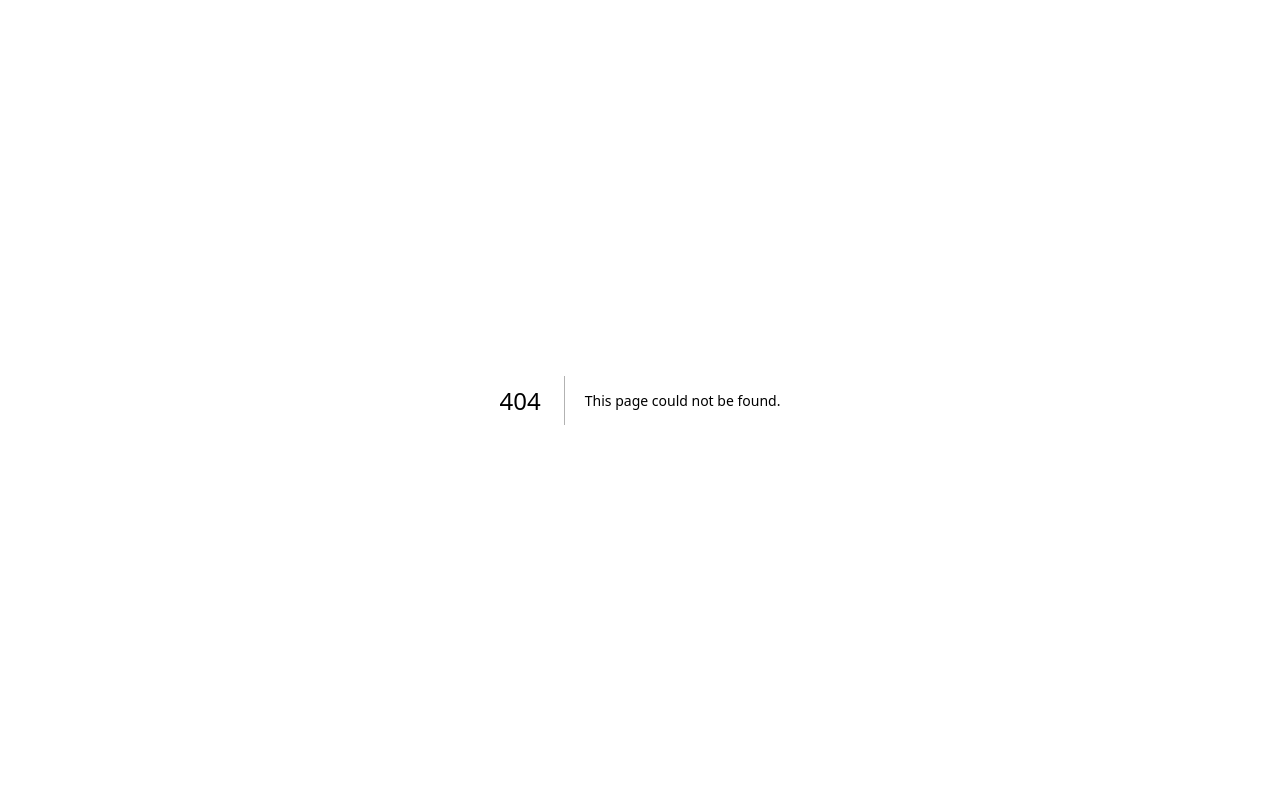
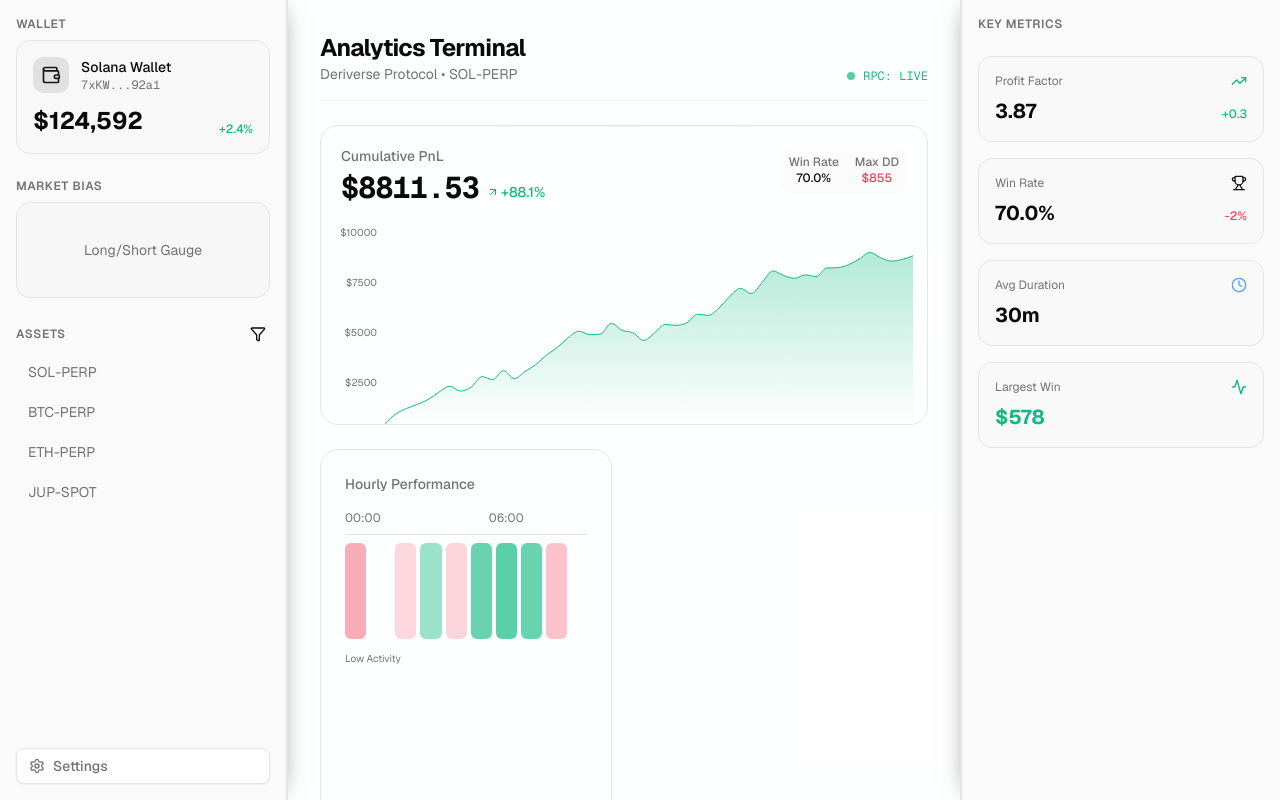
Before and after one commit to sudoKrishna/dashboard, a Next.js app: page /dashboard in a window 1280 px wide. Before the commit this address had no page. Built offline with nearby package versions, Linux system fonts and the light colour scheme.

Commit message:
dashboard

```diff
--- /dev/null
+++ b/app/dashboard/layout.tsx
@@ -0,0 +1,31 @@
+import React from "react";
+import { LeftSidebar } from "@/components/layout/LeftSidebar";
+import { RightSidebar } from "@/components/layout/RightSidebar";
+
+export default function DashboardLayout({
+    children,
+}: {
+    children: React.ReactNode;
+}) {
+    return (
+        <div className="flex h-screen w-full bg-background overflow-hidden text-foreground antialiased selection:bg-gain/20 selection:text-gain font-sans">
+            {/* Left Sidebar */}
+            <div className="hidden md:block w-72 flex-shrink-0 border-r border-sidebar-border shadow-[4px_0_24px_-12px_rgba(0,0,0,0.5)] z-20">
+                <LeftSidebar />
+            </div>
+
+            {/* Main Content (Center) */}
+            <main className="flex-1 overflow-y-auto no-scrollbar relative flex flex-col bg-background/50">
+                {/* Optional Header can go here */}
+                <div className="p-6 md:p-8 max-w-7xl mx-auto w-full flex flex-col gap-6">
+                    {children}
+                </div>
+            </main>
+
+            {/* Right Sidebar */}
+            <div className="hidden xl:block w-80 flex-shrink-0 border-l border-sidebar-border shadow-[-4px_0_24px_-12px_rgba(0,0,0,0.5)] z-20">
+                <RightSidebar />
+            </div>
+        </div>
+    );
+}
--- /dev/null
+++ b/app/dashboard/page.tsx
@@ -0,0 +1,107 @@
+"use client";
+
+import { useSolanaTrades } from "@/hooks/useSolanaTrades";
+import { useTradingAnalytics } from "@/hooks/useTradingAnalytics";
+import { useDashboardStore } from "@/hooks/useDashboardStore";
+import { EquityCurve } from "@/components/analytics/EquityCurve";
+import { TradingHeatmap } from "@/components/analytics/TradingHeatmap";
+import { TradeTable } from "@/components/journal/TradeTable";
+import { ArrowUpRight, ArrowDownRight, Loader2 } from "lucide-react";
+
+export default function DashboardPage() {
+    const { walletAddress } = useDashboardStore(); // In real app, derived from wallet adapter
+    // Mock user for now if not connected
+    const dummyAddress = walletAddress || "7xKW...92a1";
+
+    const { trades, isLoading } = useSolanaTrades(dummyAddress);
+    const { cumulativePnL, metrics } = useTradingAnalytics(trades || []);
+
+    if (isLoading && !trades?.length) {
+        return <div className="h-full flex items-center justify-center"><Loader2 className="animate-spin w-8 h-8 text-primary" /></div>;
+    }
+
+    const { totalPnL, winRate, maxDrawdown, profitFactor } = metrics;
+    const isPositive = totalPnL >= 0;
+
+    return (
+        <div className="flex flex-col gap-6 h-full text-foreground">
+            {/* Header Section */}
+            <div className="flex items-end justify-between border-b border-border/50 pb-4">
+                <div>
+                    <h1 className="text-2xl font-bold tracking-tight text-foreground">Analytics Terminal</h1>
+                    <p className="text-sm text-muted-foreground">Deriverse Protocol • SOL-PERP</p>
+                </div>
+                <div className="flex items-center gap-2">
+                    <span className="flex h-2 w-2 rounded-full bg-gain animate-pulse"></span>
+                    <span className="text-xs font-mono text-gain">RPC: LIVE</span>
+                </div>
+            </div>
+
+            {/* Equity Curve Component */}
+            <section className="min-h-[300px] w-full bg-card/50 rounded-2xl border border-border p-1 relative overflow-hidden group flex flex-col">
+                <div className="absolute inset-x-0 top-0 h-px bg-gradient-to-r from-transparent via-border to-transparent opacity-50" />
+
+                <div className="p-4 flex justify-between items-start">
+                    <div>
+                        <h3 className="text-sm font-medium text-muted-foreground">Cumulative PnL</h3>
+                        <div className="flex items-baseline gap-2 mt-1">
+                            <span className={`text-3xl font-bold font-mono tracking-tight ${isPositive ? 'text-foreground' : 'text-loss'}`}>
+                                ${Math.abs(totalPnL).toFixed(2)}
+                            </span>
+                            <span className={`text-sm font-medium flex items-center ${isPositive ? 'text-gain' : 'text-loss'}`}>
+                                {isPositive ? <ArrowUpRight className="w-3 h-3 mr-0.5" /> : <ArrowDownRight className="w-3 h-3 mr-0.5" />}
+                                {isPositive ? "+" : "-"}{((Math.abs(totalPnL) / 1000) * 10).toFixed(1)}%
+                            </span>
+                        </div>
+                    </div>
+                    <div className="flex gap-4 text-xs font-medium bg-secondary/30 p-2 rounded-lg">
+                        <div className="text-center">
+                            <p className="text-muted-foreground">Win Rate</p>
+                            <p className="text-foreground">{winRate.toFixed(1)}%</p>
+                        </div>
+                        <div className="text-center">
+                            <p className="text-muted-foreground">Max DD</p>
+                            <p className="text-loss">${maxDrawdown.toFixed(0)}</p>
+                        </div>
+                    </div>
+                </div>
+
+                <div className="flex-1 w-full min-h-0 pl-0">
+                    <EquityCurve data={cumulativePnL} />
+                </div>
+            </section>
+
+            {/* Grid: Heatmap + Journal */}
+            <div className="grid grid-cols-1 lg:grid-cols-2 gap-6 h-full min-h-0">
+                {/* Trading Heatmap */}
+                <section className="min-h-[250px] rounded-2xl border border-border bg-card/30 p-6 flex flex-col">
+                    <h3 className="text-sm font-medium text-muted-foreground mb-4">Hourly Performance</h3>
+                    <div className="flex-1 w-full">
+                        <TradingHeatmap data={trades || []} />
+                    </div>
+                </section>
+
+
+            </div>
+
+
+
+            <section className="min-h-[200px] rounded-2xl border border-border bg-card/30 p-6 flex flex-col">
+                <h3 className="text-sm font-medium text-muted-foreground mb-4">Trading Heatmap</h3>
+                <div className="flex-1 w-full">
+                    <TradingHeatmap data={trades || []} />
+                </div>
+            </section>
+
+            <section className="flex-1 min-h-[400px] rounded-2xl border border-border bg-card/30 p-0 overflow-hidden flex flex-col">
+                <div className="p-4 border-b border-border bg-secondary/30 flex justify-between items-center flex-shrink-0">
+                    <h3 className="text-sm font-medium text-foreground">Trading Journal</h3>
+                    <button className="text-xs text-primary hover:underline">Export CSV</button>
+                </div>
+                <div className="flex-1 min-h-0 overflow-hidden">
+                    <TradeTable data={trades || []} />
+                </div>
+            </section>
+        </div>
+    );
+}
```
